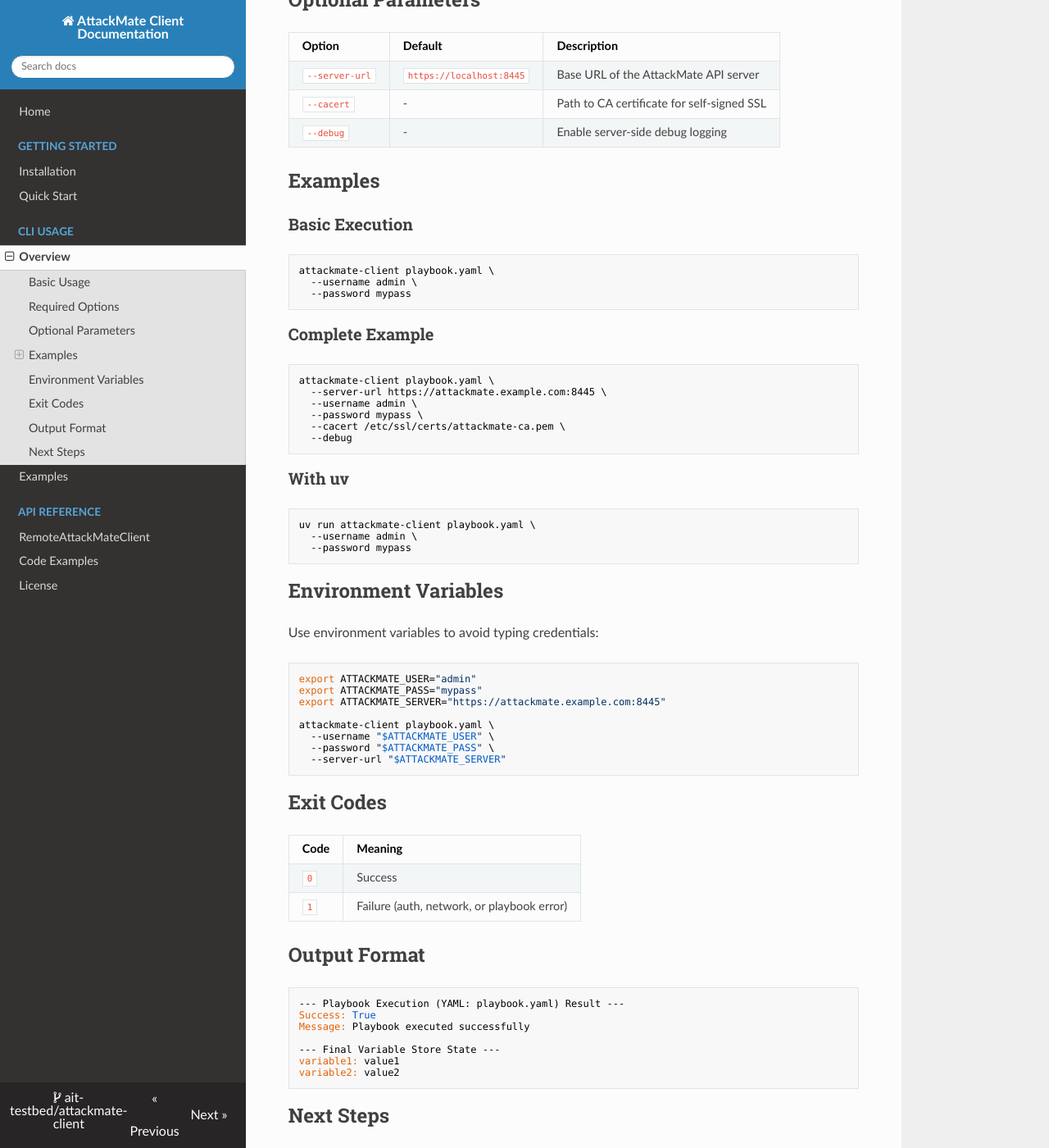
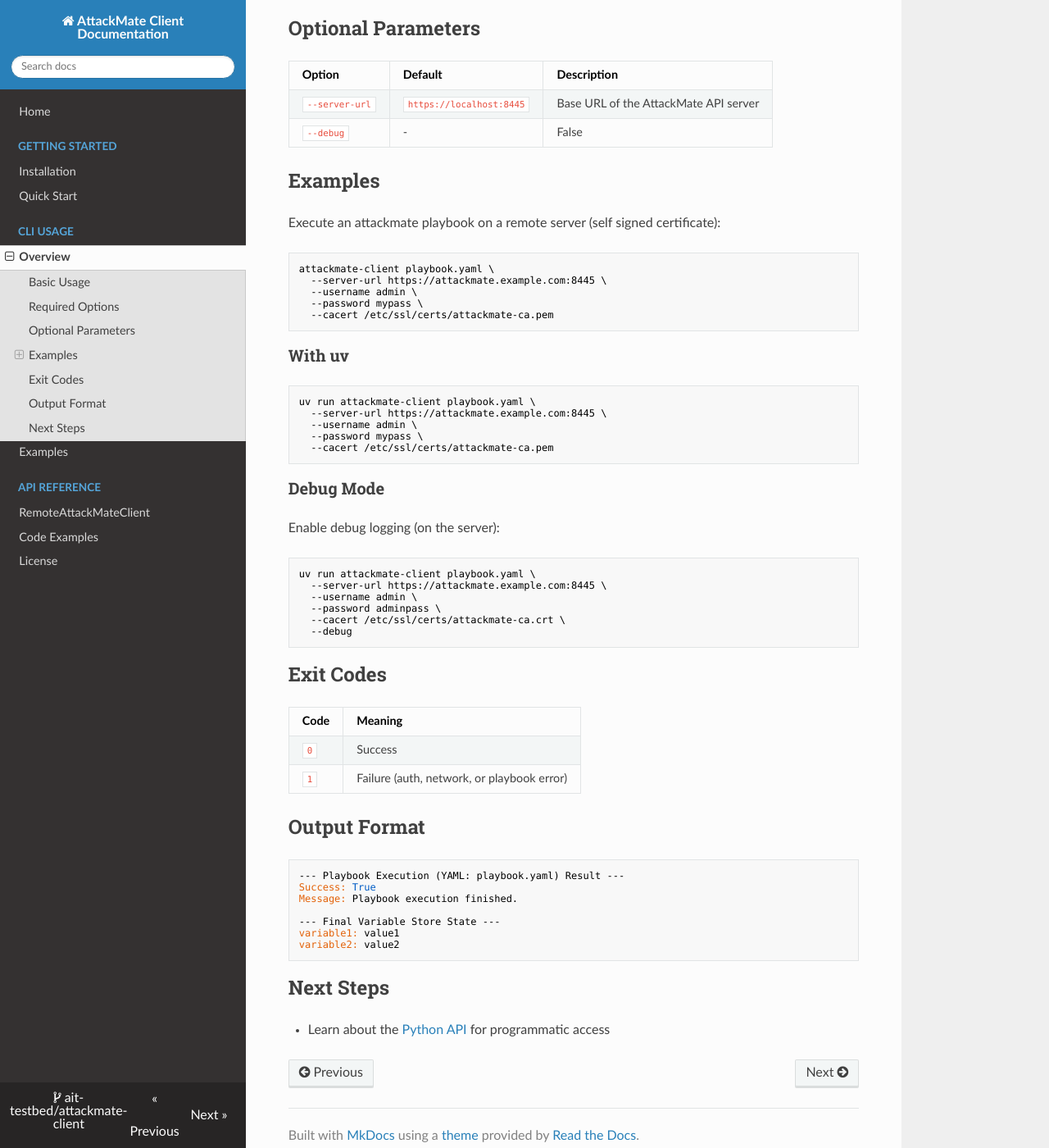
Before and after one commit to ait-testbed/attackmate-client, an MkDocs documentation site: the page built from docs/cli-overview.md, in a window 1280 px wide and 1400 px high, scrolled down 559 px. Shown: the whole window at 82% size. Built offline with MkDocs 1.6.1, drawn with Linux system fonts in a browser that asks for light colours; nearby versions of some CDN libraries; some of the changed text lies outside the part shown.

Commit message:
improve docs

````diff
--- a/docs/cli-overview.md
+++ b/docs/cli-overview.md
@@ -12,60 +12,50 @@
 
 | Option | Description |
 |--------|-------------|
-| `PLAYBOOK_FILE` | Path to your playbook YAML file |
+| `PLAYBOOK_FILE` | Path to your attackmate playbook YAML file |
 | `--username` | API username for authentication |
 | `--password` | API password for authentication |
+| `--cacert` | Path to CA certificate for self-signed SSL |
 
 ## Optional Parameters
 
 | Option | Default | Description |
 |--------|---------|-------------|
 | `--server-url` | `https://localhost:8445` | Base URL of the AttackMate API server |
-| `--cacert` | - | Path to CA certificate for self-signed SSL |
-| `--debug` | - | Enable server-side debug logging |
+| `--debug` | - | False |
 
 ## Examples
 
-### Basic Execution
-
-```bash
-attackmate-client playbook.yaml \
-  --username admin \
-  --password mypass
-```
-
-### Complete Example
+Execute an attackmate playbook on a remote server (self signed certificate):
 
 ```bash
 attackmate-client playbook.yaml \
   --server-url https://attackmate.example.com:8445 \
   --username admin \
   --password mypass \
-  --cacert /etc/ssl/certs/attackmate-ca.pem \
-  --debug
+  --cacert /etc/ssl/certs/attackmate-ca.pem
 ```
 
 ### With uv
 
 ```bash
 uv run attackmate-client playbook.yaml \
+  --server-url https://attackmate.example.com:8445 \
   --username admin \
-  --password mypass
+  --password mypass \
+  --cacert /etc/ssl/certs/attackmate-ca.pem
 ```
+### Debug Mode
 
-## Environment Variables
-
-Use environment variables to avoid typing credentials:
+Enable debug logging (on the server):
 
 ```bash
-export ATTACKMATE_USER="admin"
-export ATTACKMATE_PASS="mypass"
-export ATTACKMATE_SERVER="https://attackmate.example.com:8445"
-
-attackmate-client playbook.yaml \
-  --username "$ATTACKMATE_USER" \
-  --password "$ATTACKMATE_PASS" \
-  --server-url "$ATTACKMATE_SERVER"
+uv run attackmate-client playbook.yaml \
+  --server-url https://attackmate.example.com:8445 \
+  --username admin \
+  --password adminpass \
+  --cacert /etc/ssl/certs/attackmate-ca.crt \
+  --debug
 ```
 
 ## Exit Codes
@@ -80,7 +70,7 @@
 ```
 --- Playbook Execution (YAML: playbook.yaml) Result ---
 Success: True
-Message: Playbook executed successfully
+Message: Playbook execution finished.
 
 --- Final Variable Store State ---
 variable1: value1
@@ -89,4 +79,4 @@
 
 ## Next Steps
 
-- See [CLI Examples](examples.md) for practical use cases
+- Learn about the [Python API](./client.md) for programmatic access
````
Also changed, not shown: docs/cli-examples.md (deleted, +0 -77 lines), docs/quickstart.md (+8 -13 lines).
